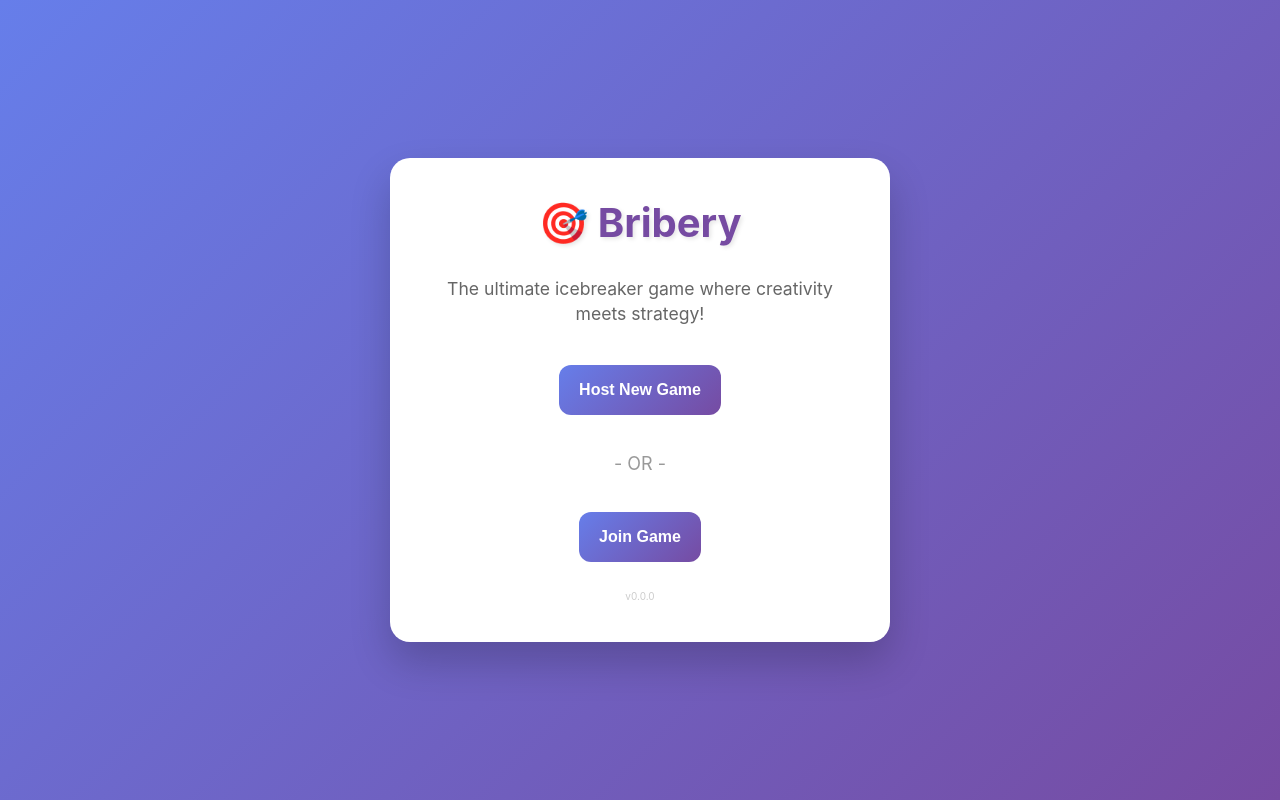
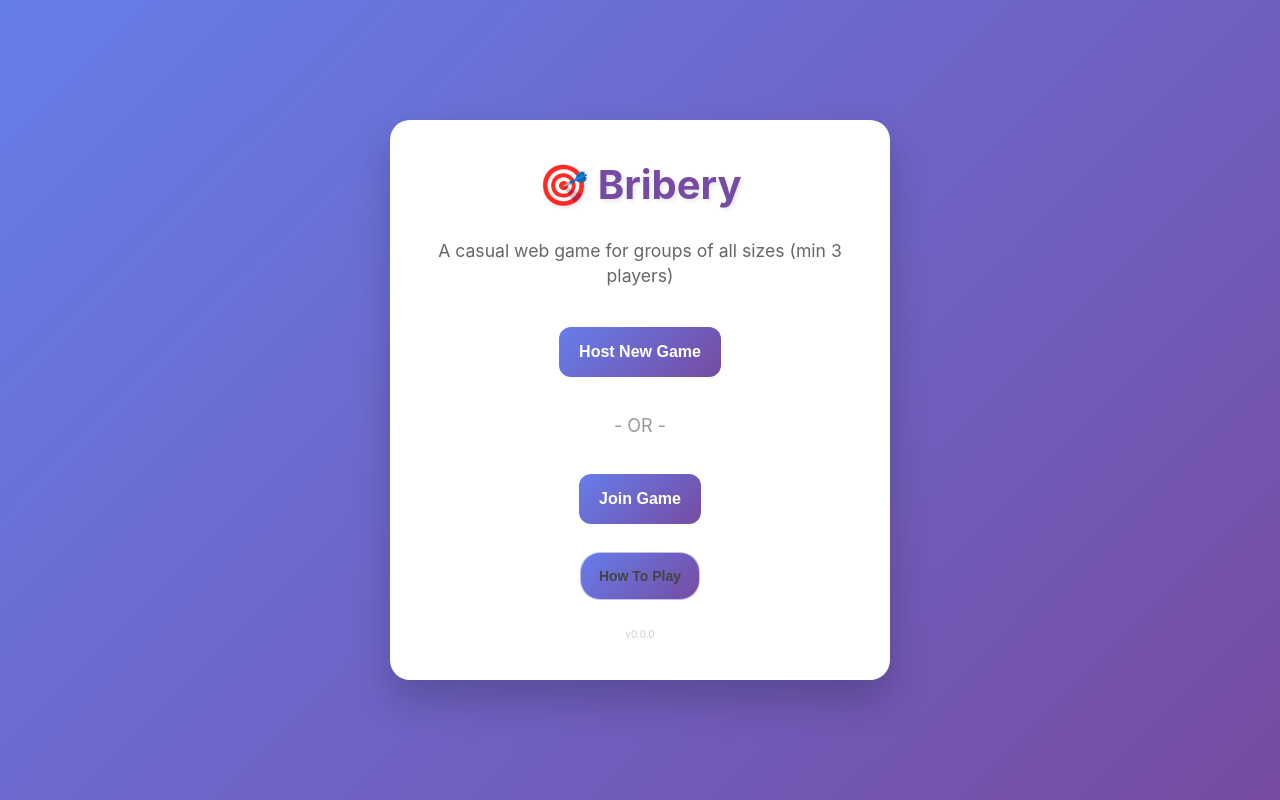
Before and after one commit to dillpret/bribery, a Flask app: page / in a window 1280 px wide. Run offline with Flask 3, Linux system fonts and the light colour scheme.

Commit message:
added how to play

```diff
--- a/static/css/index.css
+++ b/static/css/index.css
@@ -26,3 +26,78 @@ body {
 .hidden {
     display: none;
 }
+
+/* How To Play Button and Modal */
+.how-to-play-button {
+    background-color: rgba(255, 255, 255, 0.4);
+    color: #444;
+    padding: 8px 16px;
+    border: 1px solid rgba(255, 255, 255, 0.6);
+    border-radius: 20px;
+    font-size: 14px;
+    margin-top: 20px;
+    cursor: pointer;
+    transition: all 0.2s ease;
+}
+
+.how-to-play-button:hover {
+    background-color: rgba(255, 255, 255, 0.6);
+}
+
+.modal {
+    position: fixed;
+    top: 0;
+    left: 0;
+    width: 100%;
+    height: 100%;
+    background-color: rgba(0, 0, 0, 0.7);
+    display: flex;
+    justify-content: center;
+    align-items: center;
+    z-index: 1000;
+}
+
+.modal-content {
+    background: white;
+    padding: 20px;
+    border-radius: 10px;
+    max-width: 500px;
+    width: 90%;
+    position: relative;
+    max-height: 90vh;
+    overflow-y: auto;
+    box-shadow: 0 5px 15px rgba(0, 0, 0, 0.3);
+}
+
+.close-button {
+    position: absolute;
+    top: 10px;
+    right: 15px;
+    font-size: 24px;
+    cursor: pointer;
+    color: #666;
+}
+
+.close-button:hover {
+    color: #333;
+}
+
+.instructions {
+    margin-top: 15px;
+    color: #444;
+}
+
+.instructions p {
+    margin-bottom: 15px;
+    line-height: 1.4;
+}
+
+.instructions ol {
+    margin-left: 20px;
+    margin-bottom: 15px;
+}
+
+.instructions li {
+    margin-bottom: 8px;
+    line-height: 1.3;
+}
--- a/static/js/index.js
+++ b/static/js/index.js
@@ -160,4 +160,37 @@ document.addEventListener('DOMContentLoaded', () => {
             }
         }
     });
+
+    // How To Play button and modal
+    const howToPlayBtn = document.getElementById('how-to-play-btn');
+    const howToPlayModal = document.getElementById('how-to-play-modal');
+    const closeButton = document.querySelector('.close-button');
+
+    if (howToPlayBtn && howToPlayModal) {
+        // Open modal when button is clicked
+        howToPlayBtn.addEventListener('click', function() {
+            howToPlayModal.classList.remove('hidden');
+        });
+
+        // Close modal when close button is clicked
+        if (closeButton) {
+            closeButton.addEventListener('click', function() {
+                howToPlayModal.classList.add('hidden');
+            });
+        }
+
+        // Close modal when clicking outside the modal content
+        howToPlayModal.addEventListener('click', function(e) {
+            if (e.target === howToPlayModal) {
+                howToPlayModal.classList.add('hidden');
+            }
+        });
+
+        // Close modal when Escape key is pressed
+        document.addEventListener('keydown', function(e) {
+            if (e.key === 'Escape' && !howToPlayModal.classList.contains('hidden')) {
+                howToPlayModal.classList.add('hidden');
+            }
+        });
+    }
 });
--- a/templates/index.html
+++ b/templates/index.html
@@ -11,7 +11,7 @@
 <body>
     <div class="container">
         <h1>🎯 Bribery</h1>
-        <p class="subtitle">The ultimate icebreaker game where creativity meets strategy!</p>
+        <p class="subtitle">A casual web game for groups of all sizes (min 3 players)</p>
 
         <!-- Main Menu -->
         <div id="main-menu">
@@ -64,6 +64,29 @@
         <!-- Error Display -->
         <div id="error-message" class="error hidden"></div>
 
+        <!-- How To Play Button -->
+        <button id="how-to-play-btn" class="how-to-play-button">How To Play</button>
+
+        <!-- How To Play Modal -->
+        <div id="how-to-play-modal" class="modal hidden">
+            <div class="modal-content">
+                <span class="close-button">&times;</span>
+                <h2>How To Play</h2>
+                <div class="instructions">
+                    <p>Bribery is a creative game of persuasion and voting:</p>
+                    <ol>
+                        <li>Each player has one point to give away each round</li>
+                        <li>You'll create or select a prompt for other players to answer</li>
+                        <li>Two players will submit creative "bribes" to win your point</li>
+                        <li>Choose your favourite bribe and award them your point</li>
+                        <li>Meanwhile, you'll be creating bribes to win points from others</li>
+                        <li>The player with the most points at the end wins!</li>
+                    </ol>
+                    <p>It's all about creativity, humour, and knowing your audience!</p>
+                </div>
+            </div>
+        </div>
+
         <!-- Version number (inconspicuous) -->
         <div id="version-number" style="font-size: 10px; color: #ccc; text-align: center; margin-top: 20px;">v{{ version }}</div>
     </div>
```
Also changed, not shown: 1 other file.
